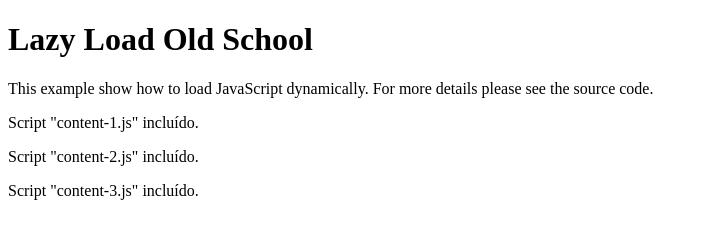
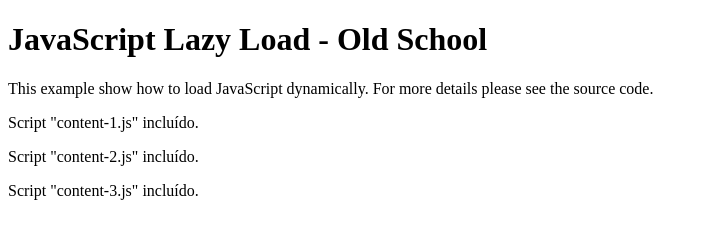
Before and after one commit to edysegura/js-lazy-load, a plain HTML site: page old-school/index.html in a window 1280 px wide. Shown: the whole page, without its empty margins (0-708 px from the left). Drawn offline with Linux system fonts and the light colour scheme.

Commit message:
Change HTML title

```diff
--- a/old-school/index.html
+++ b/old-school/index.html
@@ -4,10 +4,10 @@
   <meta charset="UTF-8">
   <meta name="viewport" content="width=device-width, initial-scale=1.0">
   <meta http-equiv="X-UA-Compatible" content="ie=edge">
-  <title>Document</title>
+  <title>JavaScript Lazy Load - Old School</title>
 </head>
 <body>
-  <h1>Lazy Load Old School</h1>
+  <h1>JavaScript Lazy Load - Old School</h1>
   <p>This example show how to load JavaScript dynamically. For more details please see the source code.</p>
   <script src="js/common.js"></script>
   <script src="js/includes.js"></script>
```
